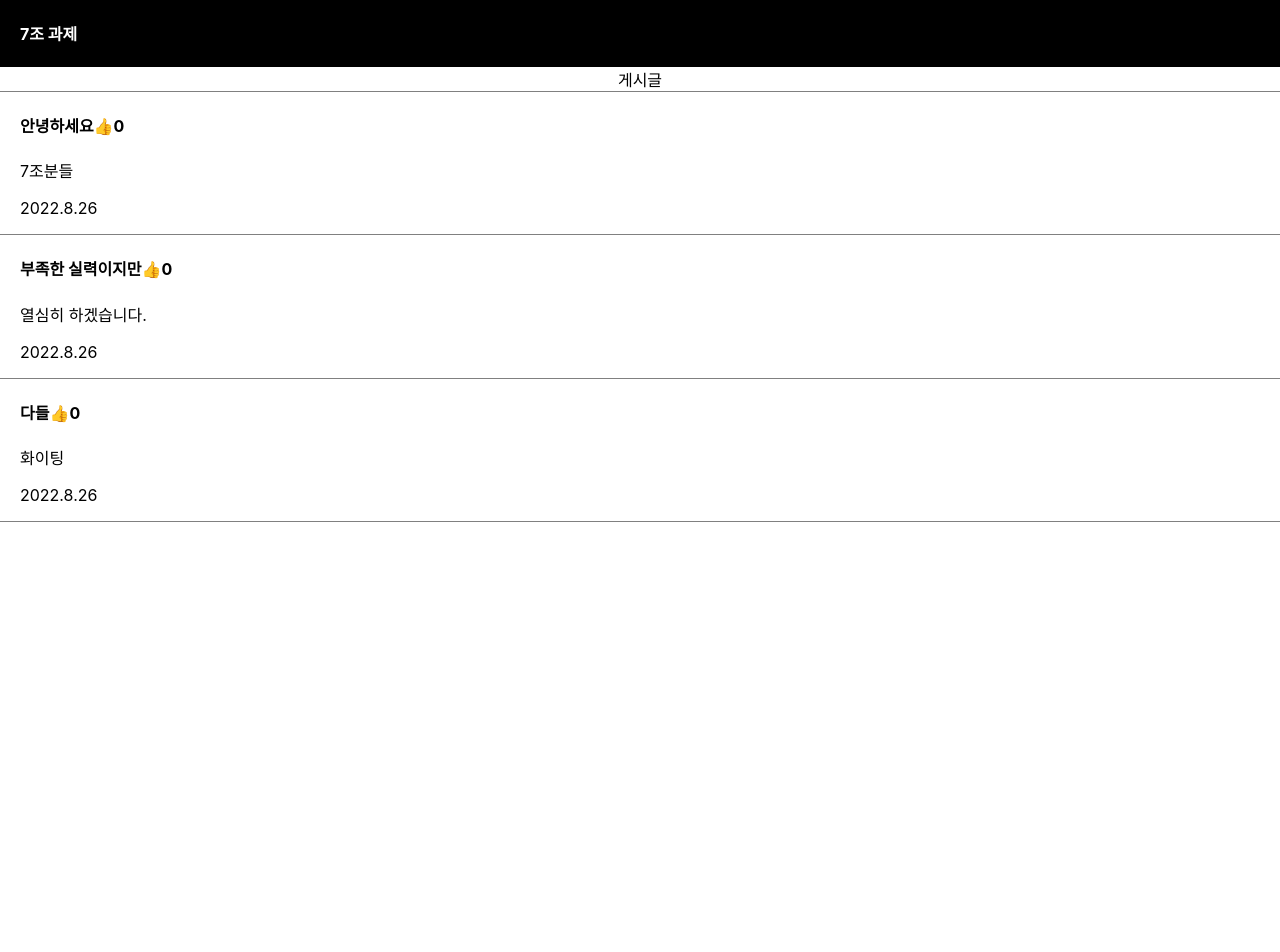
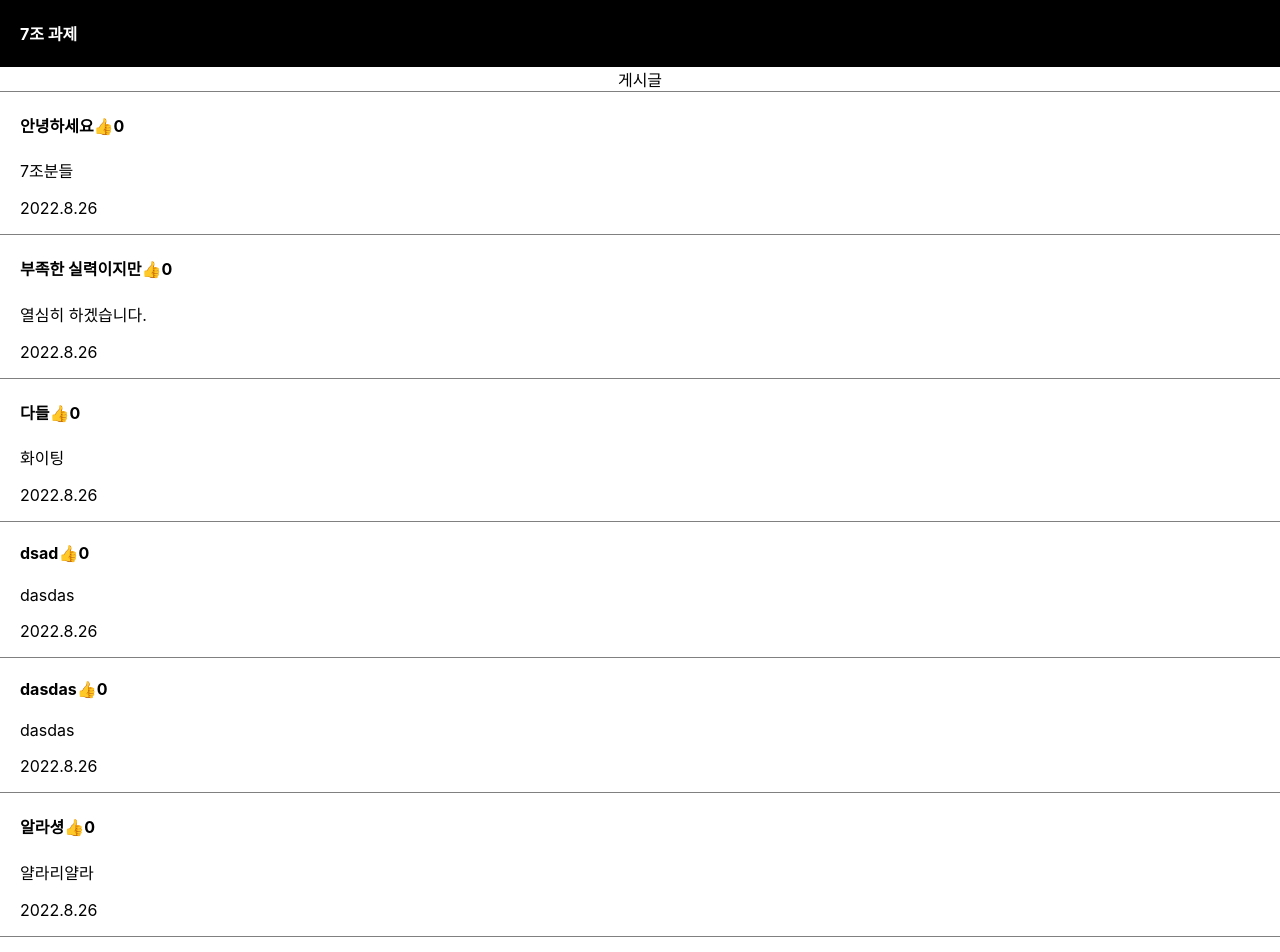
Before and after one commit to nonjee888/week3, a React (Create React App) app: page /list in a window 1280 px wide. Shown: the top 952 px of the page. Before the commit the page ends 800 px from the top, so only its background shows below. Built offline with nearby package versions, Linux system fonts and the light colour scheme; data requests are answered from the project's data file.

Commit message:
데이터 get, post, delete구현완료 (id값 중복문제 해결 필요)

```diff
--- a/package.json
+++ b/package.json
@@ -7,6 +7,7 @@
     "@testing-library/jest-dom": "^5.16.5",
     "@testing-library/react": "^13.3.0",
     "@testing-library/user-event": "^13.5.0",
+    "axios": "^0.27.2",
     "json-server": "^0.17.0",
     "react": "^18.2.0",
     "react-dom": "^18.2.0",
--- a/src/components/comment/Comment.jsx
+++ b/src/components/comment/Comment.jsx
@@ -1,7 +1,8 @@
 import styled from "styled-components"
 import { useSelector, useDispatch } from "react-redux/";
 import {useParams} from "react-router-dom"
-import { useState } from "react";
+import { useEffect, useState } from "react";
+import axios from "axios";
 
 import { createComment } from "../../redux/modules/comments";
 
@@ -21,7 +22,19 @@ const Comment = () => {
     let [ment, setMent] = useState("");
     let [review,setReview] = useState(initialState);
     let {id} = useParams();
-    let comments = useSelector((state)=>{return state.comments});
+    // let comments = useSelector((state)=>{return state.comments});
+    let [comments, setComments] = useState([]);
+    // = useSelector((state)=>{return state.posts});
+    const fetchComments = async () => {
+        const { data } = await axios.get("http://localhost:3001/comments");
+        setComments(data); // 서버로부터 fetching한 데이터를 useState의 state로 set 합니다.
+      };
+    useEffect(()=>{
+        // axios.get('http://localhost:3001/comments').then((info) => {
+        // let copy = [...info.data];
+        // setComments(copy);
+        setTimeout(()=>{fetchComments();},500);
+    },[comments]);
     let commentList = comments.filter((comment)=>{
         return String(comment.post) === id;
     })
@@ -32,7 +45,7 @@ const Comment = () => {
         <input className="input" type="text" value={ment}
         onChange={(e)=>{setMent(e.target.value);
         setReview({...review, id:comments.length+1 , post: id, desc:e.target.value});}}/>
-        <button onClick={()=>{dispatch(createComment(review)); setReview(initialState); setMent("")}}>댓글 작성</button>
+        <button onClick={()=>{axios.post("http://localhost:3001/comments",review );; setReview(initialState); setMent("")}}>댓글 작성</button>
         </div>
         <div>
             {commentList.map((comment)=>{
--- a/src/components/detail/Detail.jsx
+++ b/src/components/detail/Detail.jsx
@@ -1,8 +1,9 @@
 import {useParams} from "react-router-dom"
-import { useSelector, useDispatch } from "react-redux/";
-import { likePost, removePost, updatePost } from "../../redux/modules/posts";
+import { useDispatch } from "react-redux/";
+import { likePost, updatePost } from "../../redux/modules/posts";
 import {useNavigate} from "react-router-dom"
-import {useState} from "react"
+import { useEffect, useState } from "react";
+import axios from "axios";
 
 import Postmodal from "../postmodal/Postmodal";
 
@@ -11,10 +12,20 @@ const Detail = () =>{
     let navigate = useNavigate();
     let [modal, setModal] = useState(false);
     let {id} = useParams();
-    let posts = useSelector((state)=>{return state.posts});
-    let post = posts.find((post)=>{
-        return String(post.id) === id;
-    })
+    let [post, setPost] = useState({});
+    const fetchPosts = async () => {
+        const { data } = await axios.get("http://localhost:3001/posts");
+        setPost( data.find((post)=>{
+          return String(post.id) === id;
+      }))// 서버로부터 fetching한 데이터를 useState의 state로 set 합니다.
+      };
+    useEffect(()=>{
+            setTimeout(()=>{fetchPosts();},500);
+    },[])
+
+    const removePost = (id) => {
+      axios.delete(`http://localhost:3001/posts/${id}`);
+    }
 
     const close=()=>{
       setModal(false);
@@ -37,7 +48,7 @@ const Detail = () =>{
             setModal(true);
           }}>수정하기</button>
           <button onClick={()=>{
-            dispatch(removePost(post.id));
+            removePost(post.id);
             navigate("/list")
           }}>삭제하기</button>
           </div>
--- a/src/components/form/form.jsx
+++ b/src/components/form/form.jsx
@@ -1,6 +1,6 @@
-import { useState } from "react";
+import { useEffect, useState } from "react";
+import axios from "axios";
 import { useDispatch } from "react-redux/";
-import { createPost } from "../../redux/modules/posts";
 import {useNavigate} from "react-router-dom"
 
 let number = 3;
@@ -15,6 +15,15 @@ const Form = () => {
         date: "2022.8.26",
         count: 0
       };
+      let [posts, setPosts] = useState([]);
+    const fetchPosts = async () => {
+        const { data } = await axios.get("http://localhost:3001/posts");
+        setPosts(data); // 서버로부터 fetching한 데이터를 useState의 state로 set 합니다.
+        console.log(posts);
+      };
+    useEffect(()=>{
+        fetchPosts();
+    },[])
     const [post,setPost] = useState(initialState);
     const onChangeHandler = (event) => {
         const { name, value } = event.target;
@@ -23,11 +32,12 @@ const Form = () => {
       const onSubmitHandler = (event) => {
         event.preventDefault();
         if (post.title.trim() === "" || post.body.trim() === "") return;
-        dispatch(createPost({ ...post, id: number }));
+        axios.post("http://localhost:3001/posts",{ ...post, id: posts.length+1 } );
         setPost(initialState);
         number++;
         navigate("/list")
       };
+
 
     return (
         <form onSubmit={onSubmitHandler} className="add-form">
--- a/src/components/list/List.jsx
+++ b/src/components/list/List.jsx
@@ -1,6 +1,7 @@
 import styled from 'styled-components';
 import { useSelector } from "react-redux/";
-
+import axios from "axios";
+import {useEffect, useState} from "react"
 
 import Post from '../post/Post';
 
@@ -9,7 +10,15 @@ border-bottom: 1px solid grey;
 `
 
 const List = () => {
-    let posts = useSelector((state)=>{return state.posts})
+    let [posts, setPosts] = useState([]);
+    // = useSelector((state)=>{return state.posts});
+    const fetchPosts = async () => {
+        const { data } = await axios.get("http://localhost:3001/posts");
+        setPosts(data); // 서버로부터 fetching한 데이터를 useState의 state로 set 합니다.
+      };
+    useEffect(()=>{
+            setTimeout(()=>{fetchPosts();},500);
+    },[])
     return (
         <>
         <Dd>게시글</Dd>
--- a/src/components/ment/Ment.jsx
+++ b/src/components/ment/Ment.jsx
@@ -1,14 +1,16 @@
-import { removeComment } from "../../redux/modules/comments";
 import { useDispatch } from "react-redux/";
 import { useState } from "react";
+import axios from "axios";
 
 import Commentmodal from "../commentmodal/Commentmodal";
 
 const Ment = ({ment}) => {
     let [modal, setModal] = useState(false);
-    let dispatch = useDispatch();
     const close=()=>{
         setModal(false);
+      }
+      const removeComment = (id) => {
+        axios.delete(`http://localhost:3001/comments/${id}`);
       }
     return (
     <>
@@ -19,7 +21,7 @@ const Ment = ({ment}) => {
             setModal(true);
             }}>수정하기</button>
             <button onClick={()=>{
-            dispatch(removeComment(ment.id))
+            removeComment(ment.id)
             }}>
             삭제하기</button>
         </div>
--- /dev/null
+++ b/src/db/db.json
@@ -0,0 +1,92 @@
+{
+  "posts": [
+    {
+      "id": 0,
+      "writer": "나야나",
+      "title": "안녕하세요",
+      "body": "7조분들",
+      "date": "2022.8.26",
+      "count": 0
+    },
+    {
+      "id": 1,
+      "writer": "나야나",
+      "title": "부족한 실력이지만",
+      "body": "열심히 하겠습니다.",
+      "date": "2022.8.26",
+      "count": 0
+    },
+    {
+      "id": 2,
+      "writer": "나야나",
+      "title": "다들",
+      "body": "화이팅",
+      "date": "2022.8.26",
+      "count": 0
+    },
+    {
+      "id": 3,
+      "writer": "dasd",
+      "title": "dsad",
+      "body": "dasdas",
+      "date": "2022.8.26",
+      "count": 0
+    },
+    {
+      "id": 4,
+      "writer": "dsadsa",
+      "title": "dasdas",
+      "body": "dasdas",
+      "date": "2022.8.26",
+      "count": 0
+    },
+    {
+      "id": 6,
+      "writer": "알리알리",
+      "title": "알라셩",
+      "body": "얄라리얄라",
+      "date": "2022.8.26",
+      "count": 0
+    },
+    {
+      "id": 7,
+      "writer": "ㅇㄴㅁㅇㄴㅁ",
+      "title": "ㅇㅁㄴㅇㅁㄴ",
+      "body": "ㅇㄴㅁㅇㅁㄴㅇㅁㄴ",
+      "date": "2022.8.26",
+      "count": 0
+    }
+  ],
+  "comments": [
+    {
+      "id": 0,
+      "post": 0,
+      "desc": "ㅋㅋㅋ"
+    },
+    {
+      "id": 1,
+      "post": 0,
+      "desc": "너무 재밌다."
+    },
+    {
+      "id": 2,
+      "post": 0,
+      "desc": "화이팅"
+    },
+    {
+      "id": 4,
+      "post": "0",
+      "desc": "ㅋㅋㅋ"
+    },
+    {
+      "id": 11,
+      "post": "1",
+      "desc": "dsada"
+    },
+    {
+      "id": 12,
+      "post": "1",
+      "desc": "qqqqq"
+    }
+  ]
+}
```
Also changed, not shown: src/db/data.json (added, +19 -0 lines), 1 other file (tests, documents, lock files or other folders).
